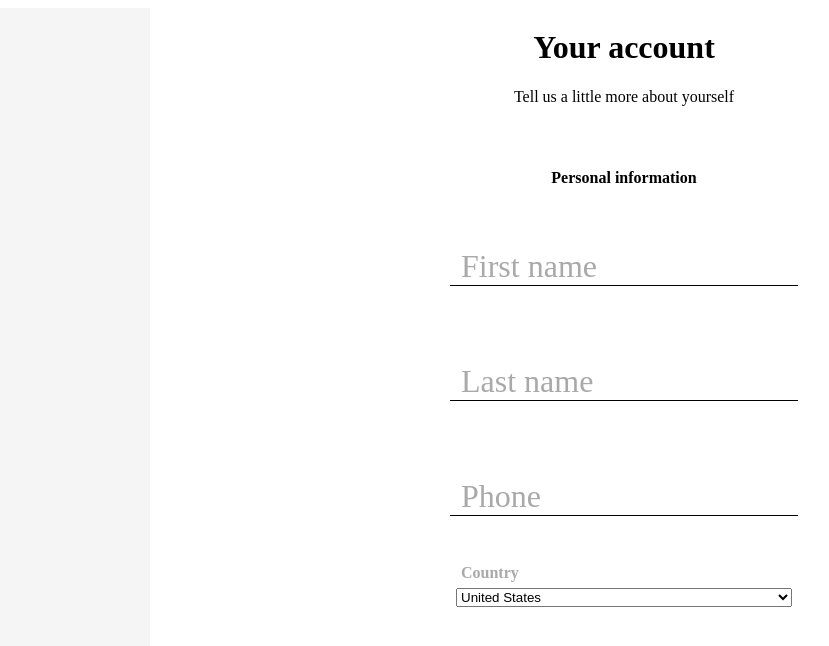
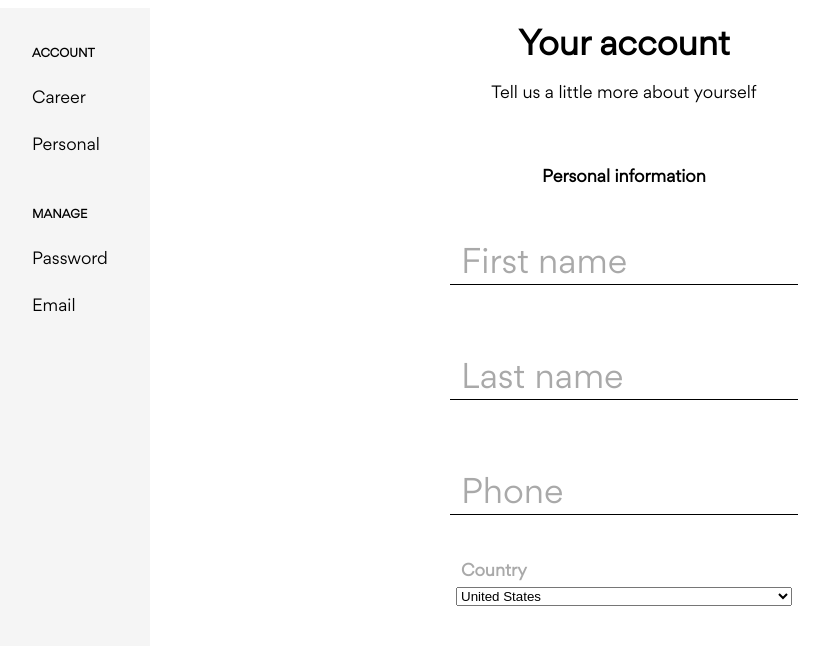
Before and after one commit to agredalex1997/Turing-s-Fron-tend-Challenge, a plain HTML site: page index.html in a window 1280 px wide. Shown: the whole page, without its empty margins (16-845 px from the left). Drawn offline with Linux system fonts and the light colour scheme; a web font is replaced by a local one.

Commit message:
Options sidebar finished

```diff
--- a/css/main.css
+++ b/css/main.css
@@ -1,6 +1,6 @@
 @font-face {
     font-family: 'Gordita';
-    src: url(./fonts/hinted-GorditaRegular.ttf);
+    src: url(../fonts/hinted-GorditaRegular.ttf);
 }
 
 body {
@@ -21,6 +21,23 @@ div.container {
 div.sidebar {
     grid-area: sidebar;
     background: whitesmoke;
+}
+
+div.sidebar li {
+    list-style: none;
+    padding: 15px 0;
+    cursor: pointer;
+}
+
+div.sidebar li.section {
+    text-transform: uppercase;
+    font-weight: bold;
+    font-size: 0.7rem;
+    margin-top: 25px;
+}
+
+div.sidebar li.clicked {
+    font-weight: bold;
 }
 
 /* HEADER SECTION */
--- a/index.html
+++ b/index.html
@@ -11,7 +11,16 @@
 
 <body>
     <div class="container">
-        <div class="sidebar"></div>
+        <div class="sidebar">
+            <ul class="menu">
+                <li class="section">Account</li>
+                <li>Career</li>
+                <li>Personal</li>
+                <li class="section">Manage</li>
+                <li>Password</li>
+                <li>Email</li>
+            </ul>
+        </div>
         <div class="header">
             <h1>Your account</h1>
             <p>Tell us a little more about yourself</p>
--- a/js/main.js
+++ b/js/main.js
@@ -17,3 +17,17 @@ function changeClass(event) {
     console.log(input.parentNode.firstElementChild);
     console.log(input.value)
 }
+
+let sidebarOptions = document.querySelectorAll('div.sidebar li');
+
+sidebarOptions.forEach(function (option) {
+    option.addEventListener('click', changeSection)
+})
+
+function changeSection(event) {
+    sidebarOptions.forEach(function (option) {
+        option.classList.remove('clicked');
+    })
+
+    event.target.classList.add('clicked');
+}
```
